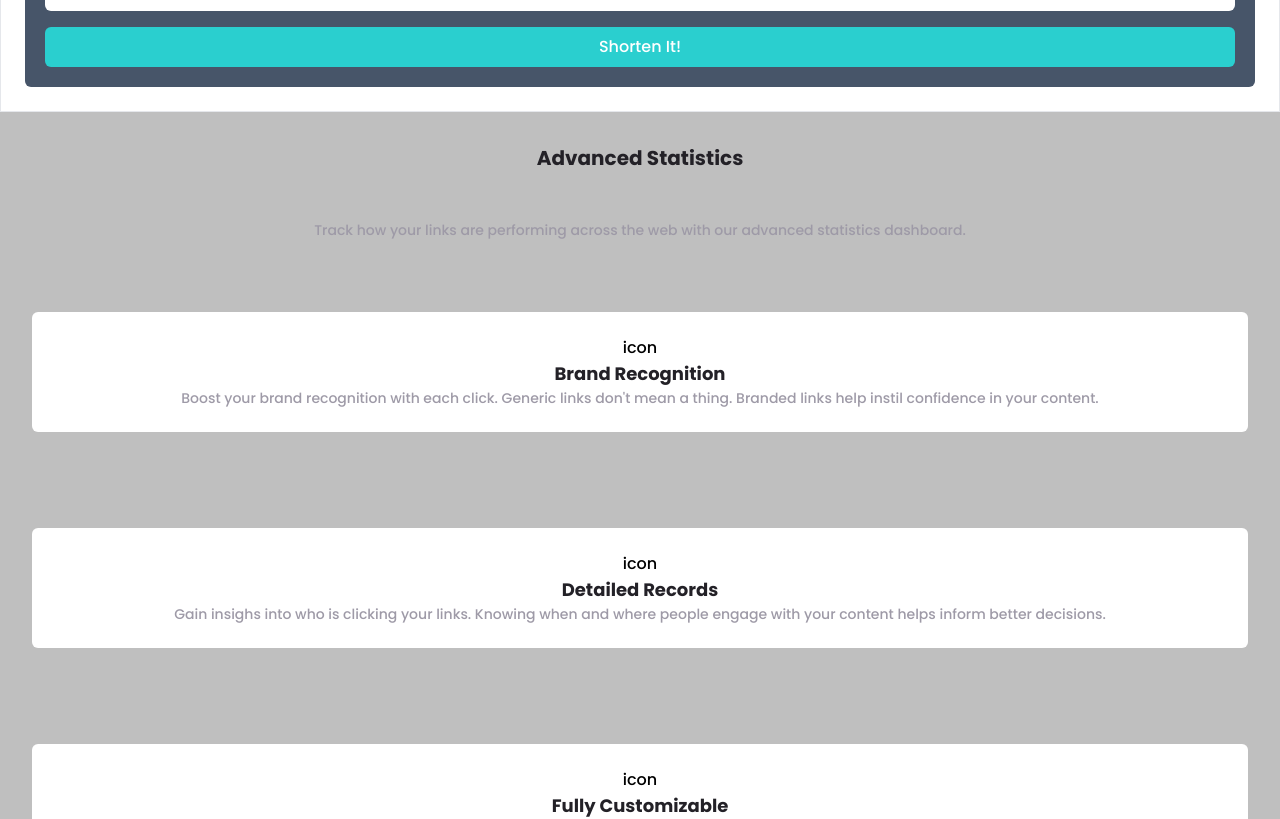
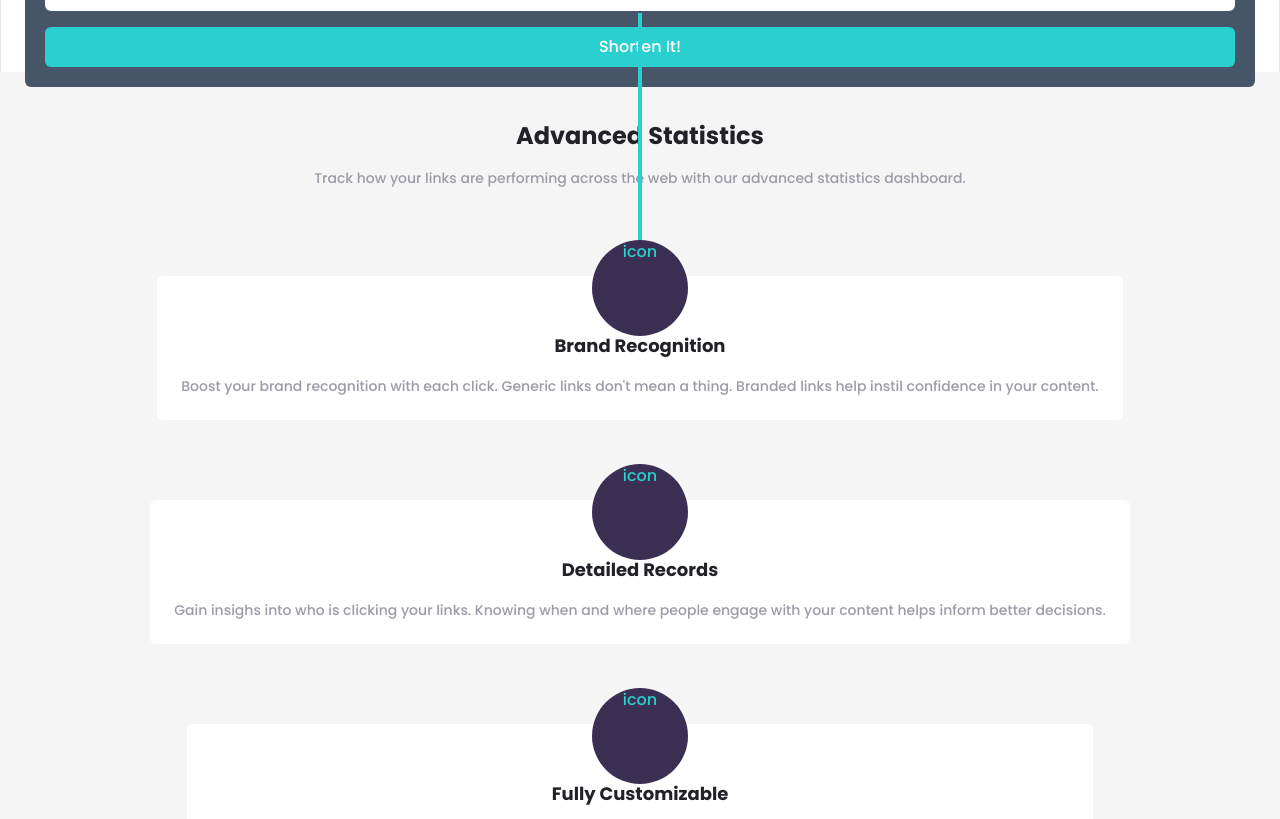
Before and after one commit to notFaceroll/URL-shortening-landing-page, a React (Create React App) app: page / in a window 1280 px wide. Shown: the part 920-1739 px from the top of the page. Built offline with nearby package versions, Linux system fonts and the light colour scheme.

Commit message:
Applies 'after' element between Card on features section

```diff
--- a/src/components/FeatureCardElements.js
+++ b/src/components/FeatureCardElements.js
@@ -1,12 +1,16 @@
 import React from 'react';
 
 export const Card = ({ children }) => {
-  return <div className="rounded-md p-6 my-6 bg-white text-center">{children}</div>;
+  return (
+    <div className="rounded-md p-6 my-6 z-10 bg-white text-center relative flex flex-col items-center gap-4 ">
+      {children}
+    </div>
+  );
 };
 
 export const Title = ({ children }) => {
   return (
-    <h3 className="font-semibold text-neutral-veryDarkViolet text-lg">
+    <h3 className="font-semibold text-neutral-veryDarkViolet text-lg mt-8">
       {children}
     </h3>
   );
@@ -15,3 +19,11 @@ export const Title = ({ children }) => {
 export const Description = ({ children }) => {
   return <p className=" text-neutral-grayishViolet text-sm">{children}</p>;
 };
+
+export const Icon = ({ children }) => {
+  return (
+    <div className="absolute -top-1/4 h-24 w-24 text-primary-cyan rounded-full bg-primary-darkViolet">
+      {children}
+    </div>
+  );
+};
--- a/src/components/Features.js
+++ b/src/components/Features.js
@@ -1,16 +1,22 @@
 import React from 'react';
-import { Card, Title, Description } from './FeatureCardElements';
+import { Card, Title, Description, Icon } from './FeatureCardElements';
 
 export default function Features(props) {
   return (
-    <section className='p-8 text-center bg-neutral-gray flex flex-col gap-12'>
-      <h2 className=' text-neutral-veryDarkViolet font-semibold text-xl'>Advanced Statistics</h2>
-      <Description>
-        Track how your links are performing across the web with our advanced
-        statistics dashboard.
-      </Description>
+    <section className="p-8 text-center bg-neutral-100 flex flex-col gap-12 -mt-10">
+      <header className='my-4'>
+        <h2 className=" text-neutral-veryDarkViolet font-semibold text-2xl mb-4">
+          Advanced Statistics
+        </h2>
+        <Description>
+          Track how your links are performing across the web with our advanced
+          statistics dashboard.
+        </Description>
+      </header>
+      <div className='flex flex-col gap-8 items-center after:absolute after:-bottom-2/3 z-0 after:h-1/2 after:w-1 after:bg-primary-cyan'>
+
       <Card>
-        <div>icon</div>
+        <Icon>icon</Icon>
         <Title>Brand Recognition</Title>
         <Description>
           Boost your brand recognition with each click. Generic links don't mean
@@ -18,7 +24,7 @@ export default function Features(props) {
         </Description>
       </Card>
       <Card>
-        <div>icon</div>
+        <Icon>icon</Icon>
         <Title>Detailed Records</Title>
         <Description>
           Gain insighs into who is clicking your links. Knowing when and where
@@ -26,13 +32,14 @@ export default function Features(props) {
         </Description>
       </Card>
       <Card>
-        <div>icon</div>
+        <Icon>icon</Icon>
         <Title>Fully Customizable</Title>
         <Description>
           Improve brand awareness and content discoverability through
           customizable links, supercharging audience engagement.
         </Description>
       </Card>
+      </div>
     </section>
   );
 }
```
